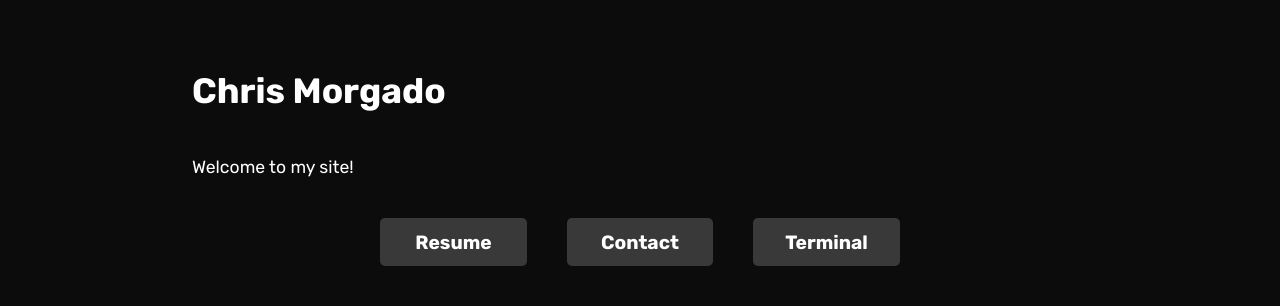
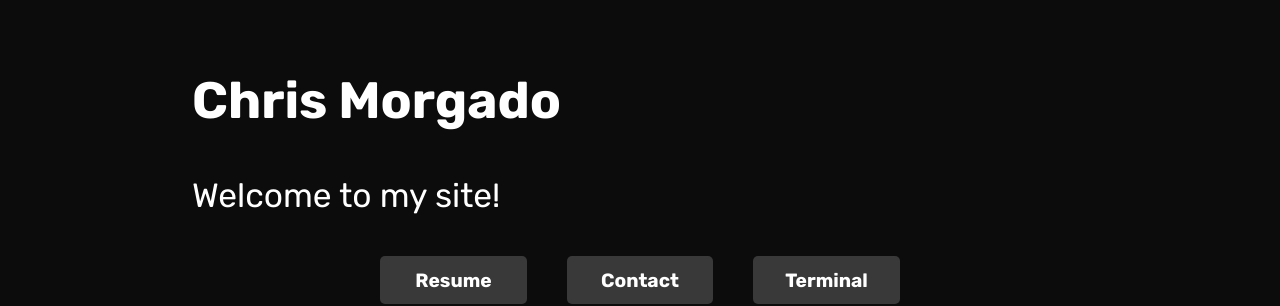
Before and after one commit to chris-morgado/the-website, a Next.js app in the folder next/: page / in a window 1280 px wide. Shown: the part 132-438 px from the top of the page. Built offline with nearby package versions, Linux system fonts and the light colour scheme.

Commit message:
Updated picture & header

```diff
--- a/next/app/page.tsx
+++ b/next/app/page.tsx
@@ -27,7 +27,7 @@ const Home: React.FC = () => {
                     </div>
                     <div style={{flex: '1'}}></div>
                     <div className="picture">
-                        <img src="images/me_in_the_wild.jpg" style={{width:'100%', height:'100%'}}></img>
+                        <img src="images/me_in_the_wild2.png" style={{width:'100%', height:'100%'}}></img>
                     </div>
                 </div>
 
--- a/next/styles/globals.css
+++ b/next/styles/globals.css
@@ -165,14 +165,14 @@ html, body {
 }
 .header > h1 {
     font-weight: 700;
-    font-size: 2.2em;
+    font-size: 3.2em;
     margin-top: 25px;
     margin-bottom: 45px;
     width: 100%;
 }
 .header > h3 {
     font-weight: 300;
-    font-size: 1.1em;
+    font-size: 2.1em;
     margin-top: 0px;
     margin-bottom: 45px;
     width: 100%;
```
Also changed, not shown: 2 other files (tests, documents, lock files or other folders).
